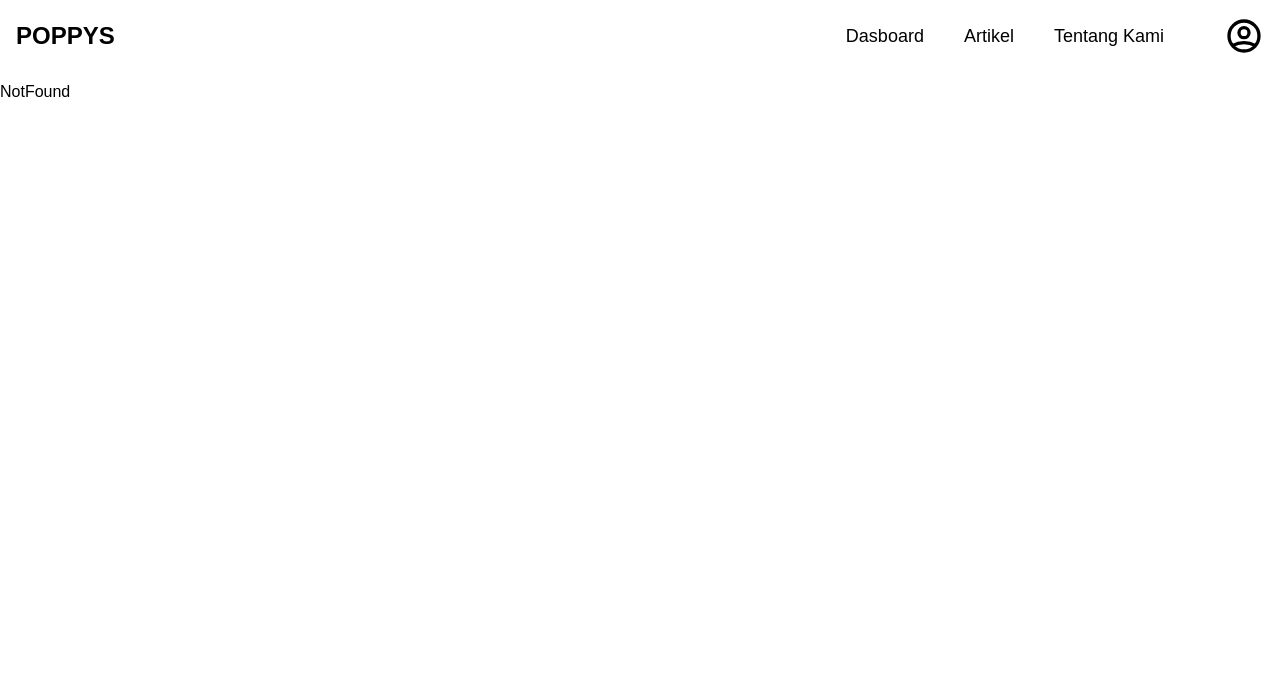
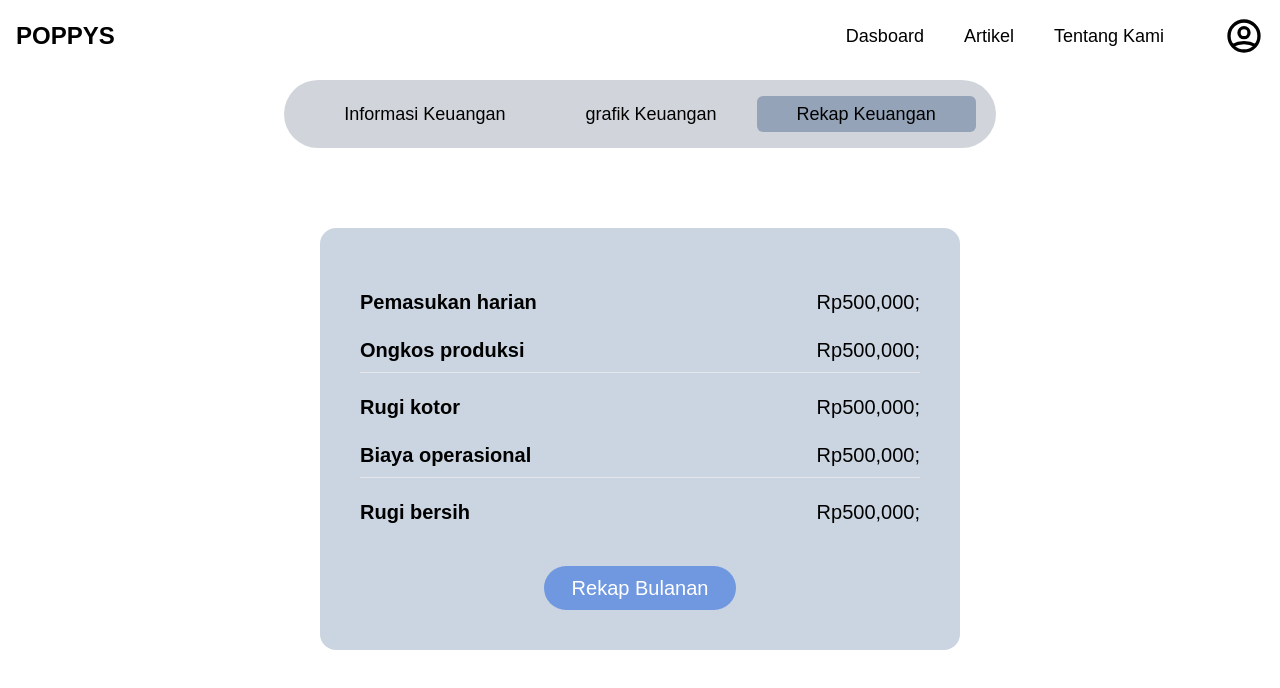
Before and after one commit to alirafli/money-note, a React (Vite) app: page /dashboard/rekap-keuangan in a window 1280 px wide. Shown: the top 688 px of the page. Built offline with nearby package versions, Linux system fonts and the light colour scheme; sample sign-in values are in the browser's storage.

Commit message:
feat: rekap page

```diff
--- a/src/pages/Homepage/index.jsx
+++ b/src/pages/Homepage/index.jsx
@@ -9,7 +9,7 @@ function classNames(...classes) {
 const navigation = [
   { name: "Informasi Keuangan", href: "informasi-keuangan" },
   { name: "grafik Keuangan", href: "grafik-keuangan" },
-  { name: "Kalkulasi Keuangan", href: "kalkulasi-keuangan" },
+  { name: "Rekap Keuangan", href: "rekap-keuangan" },
 ];
 
 const Homepage = () => {
--- a/src/pages/Keuangan/Kalkulasi/index.jsx
+++ b/src/pages/Keuangan/Kalkulasi/index.jsx
@@ -1,9 +1,47 @@
-import React from 'react'
+import React from "react";
+import { Button, Text } from "../../../components";
+import { NumericFormat } from "react-number-format";
 
 const Kalkulasi = () => {
+  const data = [
+    { title: "Pemasukan harian", value: 500000 },
+    { title: "Ongkos produksi", value: 500000 },
+    { title: "Rugi kotor", value: 500000 },
+    { title: "Biaya operasional", value: 500000 },
+    { title: "Rugi bersih", value: 500000 },
+  ];
   return (
-    <div>Kalkulasi</div>
-  )
-}
+    <div className="bg-slate-300 w-6/12 mx-auto p-10 rounded-2xl justify-center">
+      {data.map((data, key) => (
+        <div>
+          <div className="flex justify-between mt-5 mb-2" key={key}>
+            <Text variant="p2" weight="semiBold">
+              {data.title}
+            </Text>
+            <Text variant="p2" className="">
+              Rp
+              <NumericFormat
+                displayType="text"
+                value={data.value}
+                allowLeadingZeros
+                thousandSeparator=","
+              />
+              ;
+            </Text>
+          </div>
+          {key % 2 === 1 ? (
+            <hr class="h-px bg-gray-200 border-0 dark:bg-gray-700" />
+          ) : (
+            ""
+          )}
+        </div>
+      ))}
 
-export default Kalkulasi
+      <div className="mx-auto w-fit mt-10">
+        <Button>Rekap Bulanan</Button>
+      </div>
+    </div>
+  );
+};
+
+export default Kalkulasi;
--- a/src/routers/index.jsx
+++ b/src/routers/index.jsx
@@ -52,7 +52,7 @@ const Routers = () => {
                 <Route path="/dashboard" element={<Homepage />}>
                   <Route path="informasi-keuangan" element={<Informasi />} />
                   <Route path="grafik-keuangan" element={<Grafik />} />
-                  <Route path="kalkulasi-keuangan" element={<Kalkulasi />} />
+                  <Route path="rekap-keuangan" element={<Kalkulasi />} />
                 </Route>
                 <Route path="/artikel" element={<Artikel />} />
                 <Route path="/tentang-kami" element={<TentangKami />} />
```
